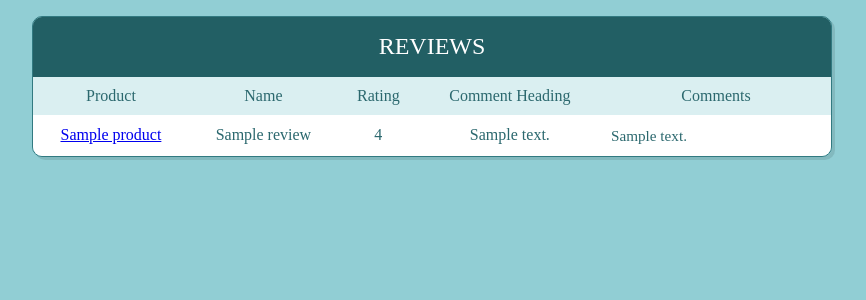
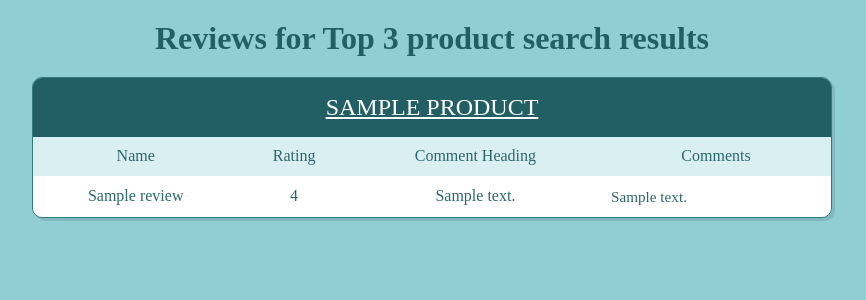
Before and after one commit to ChebroluTejaswi/Review-Scrapper, a Flask app: template templates/results.html in a window 1280 px wide. Shown: the top 300 px of the page, without its empty margins (208-1074 px from the left). Run offline with Flask 2, Linux system fonts and the light colour scheme; the template is opened without the code that fills it: most values are stand-ins (such as "Sample title", 1, 10 or a date in 2020); some libraries are stand-ins or nearby versions.

Commit message:
tried displaying top 3 search results reviews

```diff
--- a/app.py
+++ b/app.py
@@ -31,43 +31,46 @@ def index():
             # searching for appropriate tag to redirect to the product link
             bigboxes = flipkart_html.findAll("div", {"class": "_1AtVbE col-12-12"})
             del bigboxes[0:3] # the first 3 members of the list do not contain relevant information, hence deleting them.
-            box = bigboxes[0] # taking the first iteration/product
-            productLink = "https://www.flipkart.com" + box.div.div.a['href'] # extracting the actual product link
+            # box = bigboxes[0] # taking the first iteration/product
+            bigboxes=bigboxes[0:3]
+            review_list=[]
+            for box in bigboxes:
+                productLink = "https://www.flipkart.com" + box.div.div.a['href'] # extracting the actual product link
 
-            prodRes = requests.get(productLink) # getting the product page from server
-            prod_html = bs(prodRes.text, "html.parser") # parsing the product page as HTML
-            commentboxes = prod_html.find_all('div', {'class': "_16PBlm"}) # finding the HTML section containing the customer comments
+                prodRes = requests.get(productLink) # getting the product page from server
+                prod_html = bs(prodRes.text, "html.parser") # parsing the product page as HTML
+                commentboxes = prod_html.find_all('div', {'class': "_16PBlm"}) # finding the HTML section containing the customer comments
 
-            reviews = [] # initializing an empty list for reviews
-            #  iterating over the comment section to get the details of customer and their comments
-            for commentbox in commentboxes:
-                try:
-                    name=commentbox.find_all('p',{'class':'_2sc7ZR _2V5EHH'})[0].text
-                except:
-                    name = 'No Name'
+                reviews = [] # initializing an empty list for reviews
+                #  iterating over the comment section to get the details of customer and their comments
+                for commentbox in commentboxes:
+                    try:
+                        name=commentbox.find_all('p',{'class':'_2sc7ZR _2V5EHH'})[0].text
+                    except:
+                        name = 'No Name'
 
-                try:
-                    rating = commentbox.div.div.div.div.text
-                except:
-                    rating = 'No Rating'
+                    try:
+                        rating = commentbox.div.div.div.div.text
+                    except:
+                        rating = 'No Rating'
 
-                try:
-                    commentHead = commentbox.div.div.div.p.text
-                except:
-                    commentHead = 'No Comment Heading'
+                    try:
+                        commentHead = commentbox.div.div.div.p.text
+                    except:
+                        commentHead = 'No Comment Heading'
 
-                try:
-                    comtag = commentbox.div.div.find_all('div', {'class': ''})
-                    custComment = comtag[0].div.text
-                except:
-                    custComment = 'No Customer Comment'
+                    try:
+                        comtag = commentbox.div.div.find_all('div', {'class': ''})
+                        custComment = comtag[0].div.text
+                    except:
+                        custComment = 'No Customer Comment'
 
-                mydict = {"Product":searchString,"ProductURL":productLink, "Name": name, "Rating": rating, "CommentHead": commentHead,
-                          "Comment": custComment} # saving that detail to a dictionary
-                reviews.append(mydict) #  appending the comments to the review list
-
-            return render_template('results.html', reviews=reviews) # showing the review to the user
-
+                    mydict = {"Product":searchString,"ProductURL":productLink, "Name": name, "Rating": rating, "CommentHead": commentHead,
+                            "Comment": custComment} # saving that detail to a dictionary
+                    reviews.append(mydict) #  appending the comments to the review list
+                review_list.append(reviews)
+                print(len(review_list))
+            return render_template('results.html', review_list=review_list) # showing the review to the user
         except:
             return 'OOPS! Something is wrong.'
 
--- a/templates/results.html
+++ b/templates/results.html
@@ -11,29 +11,32 @@
 </head>
 
 <body>
-
+  <h1 style="text-align: center; color: #225f64;margin:20px">Reviews for Top 3 product search results</h1>
+  {% for product in review_list %}
   <div class="table-users" style="margin-bottom: 100px;">
-    <div class="header">Reviews</div>
-
+    <!-- <div class="header">Reviews</div> -->
+    <div class="header"><a href= {{product[0]["ProductURL"]}} target="_blank" style="color:white">{{product[0]['Product']}}</a></div>
     <table cellspacing="0" >
       <tr>
-        <th>Product</th>
+        <!-- <th>Product</th> -->
         <th>Name</th>
         <th>Rating</th>
         <th>Comment Heading</th>
         <th width="230">Comments</th>
       </tr>
-      {% for review in reviews %}
-      <tr>
-        <td><a href= {{review["ProductURL"]}} target="_blank">{{review['Product']}}</a></td>
-        <td>{{review['Name']}}</td>
-        <td>{{review['Rating']}}</td>
-        <td>{{review['CommentHead']}}</td>
-        <td>{{review['Comment']}} </td>
+        {% for review in product %}
+        <tr>
+          <!-- <td><a href= {{review["ProductURL"]}} target="_blank">{{review['Product']}}</a></td> -->
+          <td>{{review['Name']}}</td>
+          <td>{{review['Rating']}}</td>
+          <td>{{review['CommentHead']}}</td>
+          <td>{{review['Comment']}} </td>
+        </tr>
         {% endfor %}
     </table>
+
   </div>
-
+  {% endfor %}
 </body>
 
 </html>
```
